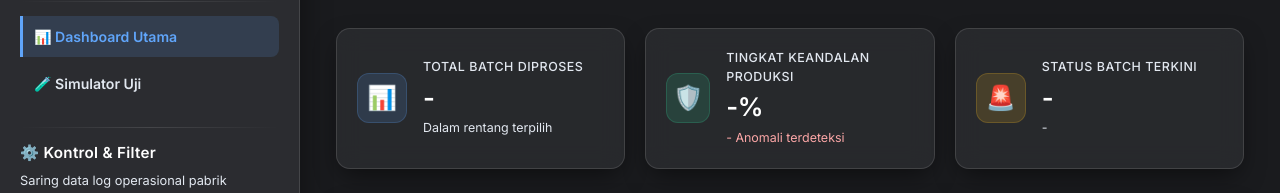
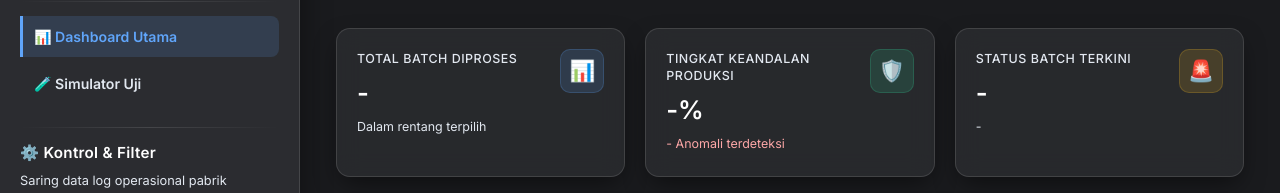
Before and after one commit to tegarkusuma12/Milk-Anomaly-Dashboard, a Flask app: page / in a window 1280 px wide. Shown: the part 123-316 px from the top of the page. Run offline with Flask 3, Linux system fonts and the light colour scheme.

Commit message:
sesuaikan tampilan widget KPI

```diff
--- a/app/static/css/style.css
+++ b/app/static/css/style.css
@@ -283,12 +283,14 @@ body {
     backdrop-filter: var(--glass-blur);
     border: 1px solid var(--border-color);
     border-radius: 14px;
-    padding: 20px;
+    padding: 22px 20px;
     display: flex;
-    align-items: center;
-    gap: 16px;
+    flex-direction: column;
+    align-items: flex-start;
+    gap: 12px;
     box-shadow: var(--shadow-premium);
     transition: var(--transition-smooth);
+    position: relative;
 }
 
 .kpi-card:hover {
@@ -297,13 +299,16 @@ body {
 }
 
 .kpi-icon {
-    width: 50px;
-    height: 50px;
-    border-radius: 12px;
+    width: 44px;
+    height: 44px;
+    border-radius: 10px;
     display: flex;
     align-items: center;
     justify-content: center;
-    font-size: 1.5rem;
+    font-size: 1.3rem;
+    position: absolute;
+    top: 20px;
+    right: 20px;
 }
 
 .bg-blue-trans {
@@ -327,7 +332,8 @@ body {
 .kpi-info {
     display: flex;
     flex-direction: column;
-    gap: 2px;
+    gap: 6px;
+    width: 100%;
 }
 
 .kpi-title {
@@ -336,6 +342,8 @@ body {
     color: var(--text-secondary);
     text-transform: uppercase;
     letter-spacing: 0.5px;
+    padding-right: 54px; /* Mencegah tabrakan dengan icon di kanan atas */
+    line-height: 1.35;
 }
 
 .kpi-value {
--- a/app/static/js/dashboard.js
+++ b/app/static/js/dashboard.js
@@ -81,7 +81,15 @@ function updateKPIs(kpis) {
 
     // Warnai subtext keandalan jika tingkat keandalannya di bawah 95%
     const subReliability = document.getElementById("kpi_sub_reliability");
-    subReliability.textContent = `${kpis.total_anomali} Anomali Ditemukan (${kpis.persen_anomali}%)`;
+    subReliability.textContent = `${kpis.total_anomali} Anomali Ditemukan -- ${kpis.persen_anomali}%`;
+    if (kpis.total_anomali > 0) {
+        subReliability.classList.add("highlight-danger");
+        subReliability.classList.remove("color-red");
+    } else {
+        subReliability.classList.remove("highlight-danger");
+        subReliability.classList.add("color-red");
+    }
+
     if (kpis.tingkat_keandalan < 95.0) {
         reliabilityVal.style.color = "var(--color-amber)";
     } else {
@@ -92,6 +100,13 @@ function updateKPIs(kpis) {
     const subStatus = document.getElementById("kpi_sub_status");
     valStatus.textContent = kpis.status_sekarang;
     subStatus.textContent = kpis.delta_teks;
+
+    // Highlight "Cek Panel Rekomendasi" in yellow
+    if (kpis.delta_teks === "Cek Panel Rekomendasi") {
+        subStatus.classList.add("highlight-warning");
+    } else {
+        subStatus.classList.remove("highlight-warning");
+    }
 
     // Ganti background card status batch terkini berdasarkan kondisi
     const statusCard = document.getElementById("kpi_status");
```
Also changed, not shown: other parts of app/static/css/style.css (+27 -0 lines).
